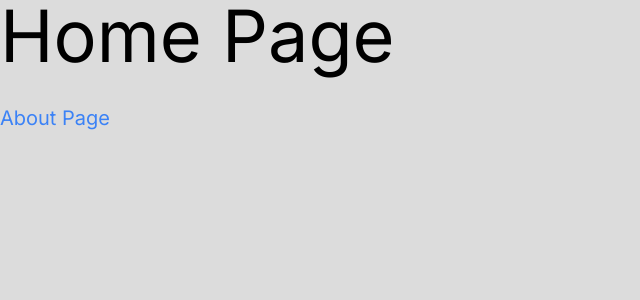
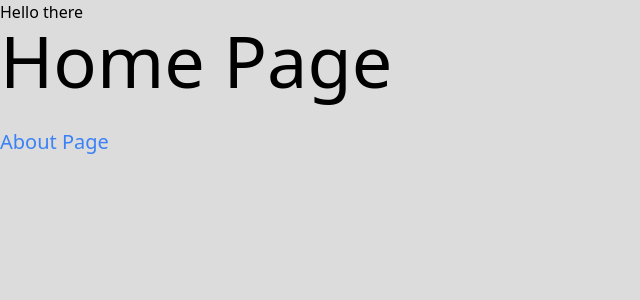
Before and after one commit to Harry8679/Tutorial-NextJS-John-Smilg, a Next.js app: page / in a window 1280 px wide. Shown: the top 300 px of the page, without its empty margins (0-640 px from the left). Built offline with nearby package versions, Linux system fonts and the light colour scheme.

Commit message:
Layout Component

```diff
--- a/app/layout.tsx
+++ b/app/layout.tsx
@@ -1,22 +1,11 @@
-import type { Metadata } from "next";
-import { Inter } from "next/font/google";
-import "./globals.css";
+import React from 'react';
+import './globals.css';
 
-const inter = Inter({ subsets: ["latin"] });
-
-export const metadata: Metadata = {
-  title: "Create Next App",
-  description: "Generated by create next app",
-};
-
-export default function RootLayout({
-  children,
-}: Readonly<{
-  children: React.ReactNode;
-}>) {
-  return (
-    <html lang="en">
-      <body className={inter.className}>{children}</body>
-    </html>
-  );
+export default function RootLayout({ children } : { children: React.ReactNode }) {
+  return <html lang='en'>
+    <body>
+      <nav>Hello there</nav>
+      {children}
+    </body>
+  </html>
 }
```
